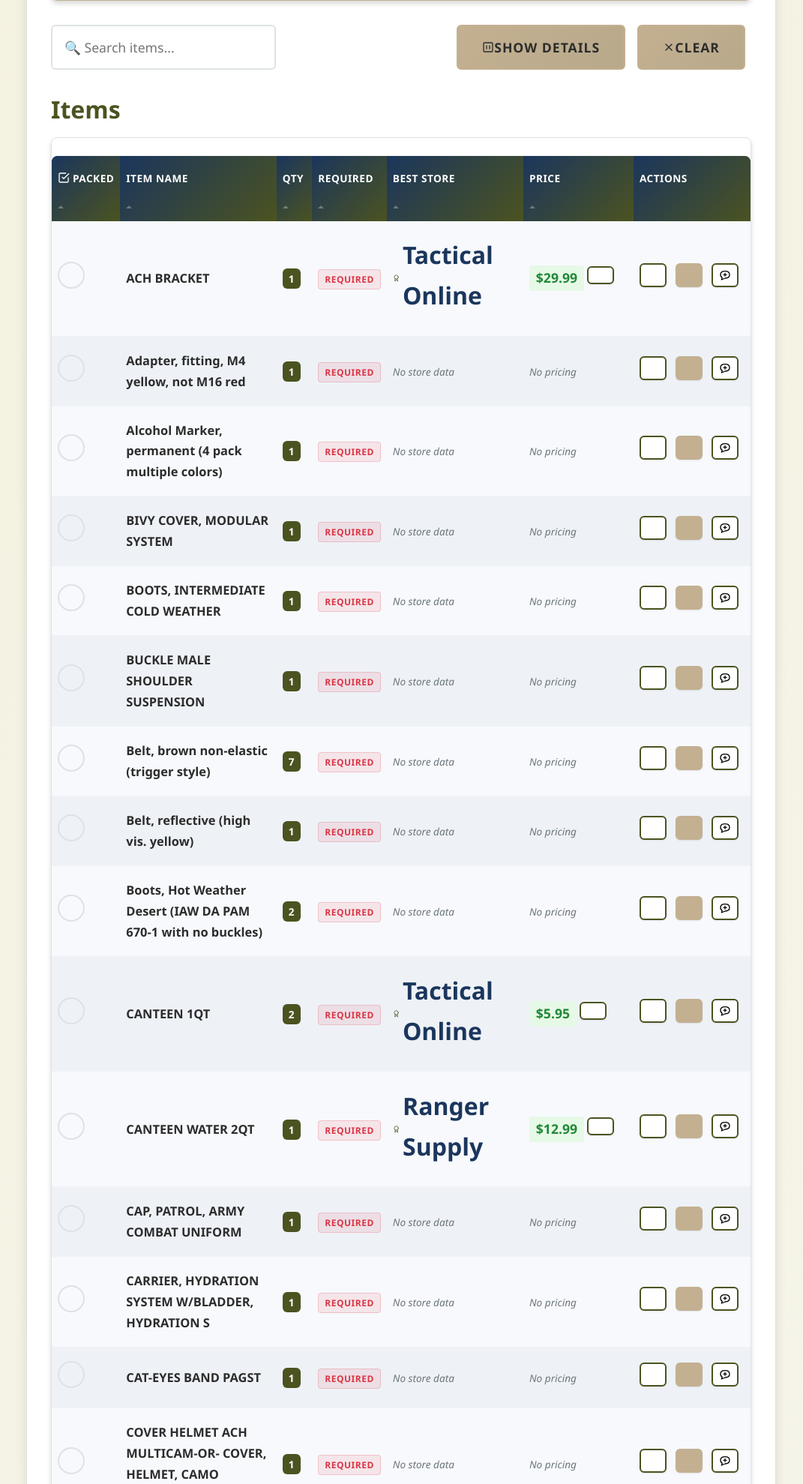
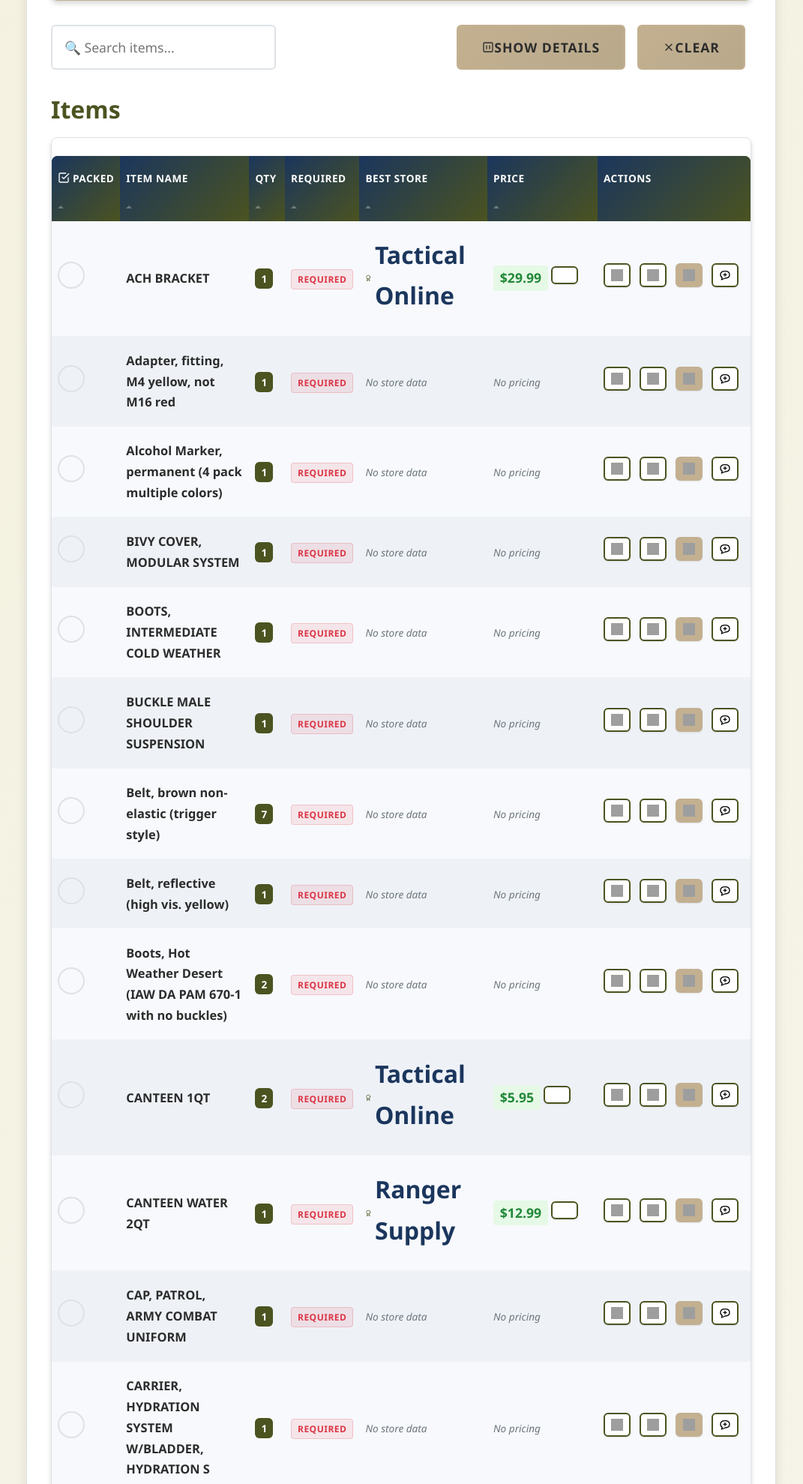
Before and after one commit to gitayam/community-packing-list, a Django app: page /list/1/ in a window 1280 px wide. Shown: the part 680-2659 px from the top of the page at 75% size, without its empty margins (105-1176 px from the left). Run offline with Django 5.2, Linux system fonts and the light colour scheme; data comes from the database, SQL or seed files in the repository; data that the repository does not hold is empty; grey boxes are pictures that could not be loaded.

Commit message:
fix: update action buttons to use correct SVGs for add price, expand price, edit item, and review actions

```diff
--- a/packing_lists/templates/packing_lists/packing_list_detail.html
+++ b/packing_lists/templates/packing_lists/packing_list_detail.html
@@ -236,8 +236,15 @@
                                 </td>
                                 <td class="actions-cell">
                                     <div class="action-buttons">
-                                        <button type="button" class="action-btn add-price-btn" data-item-id="{{ item_wp.item.id }}" data-list-id="{{ packing_list.id }}"></button>
-                                        <button type="button" class="action-btn edit-btn edit-item-btn" data-list-id="{{ packing_list.id }}" data-pli-id="{{ item_wp.pli.id }}"></button>
+                                        <button type="button" class="action-btn add-price-btn" data-item-id="{{ item_wp.item.id }}" data-list-id="{{ packing_list.id }}" title="Add Price">
+                                            <img src="{% static 'packing_lists/icons/plus-square.svg' %}" alt="Add Price" width="16" height="16" />
+                                        </button>
+                                        <button type="button" class="action-btn expand-price-btn" data-item-id="{{ item_wp.item.id }}" title="Expand Price Details">
+                                            <img src="{% static 'packing_lists/icons/plus-database.svg' %}" alt="Expand Price" width="16" height="16" />
+                                        </button>
+                                        <button type="button" class="action-btn edit-btn edit-item-btn" data-list-id="{{ packing_list.id }}" data-pli-id="{{ item_wp.pli.id }}" title="Edit Item">
+                                            <img src="{% static 'packing_lists/icons/edit.svg' %}" alt="Edit Item" width="16" height="16" />
+                                        </button>
                                         <button type="button" class="action-btn review-btn" title="Review item brand">
                                             <img src="{% static 'packing_lists/icons/review.svg' %}" alt="Review" width="16" height="16" />
                                         </button>
```
